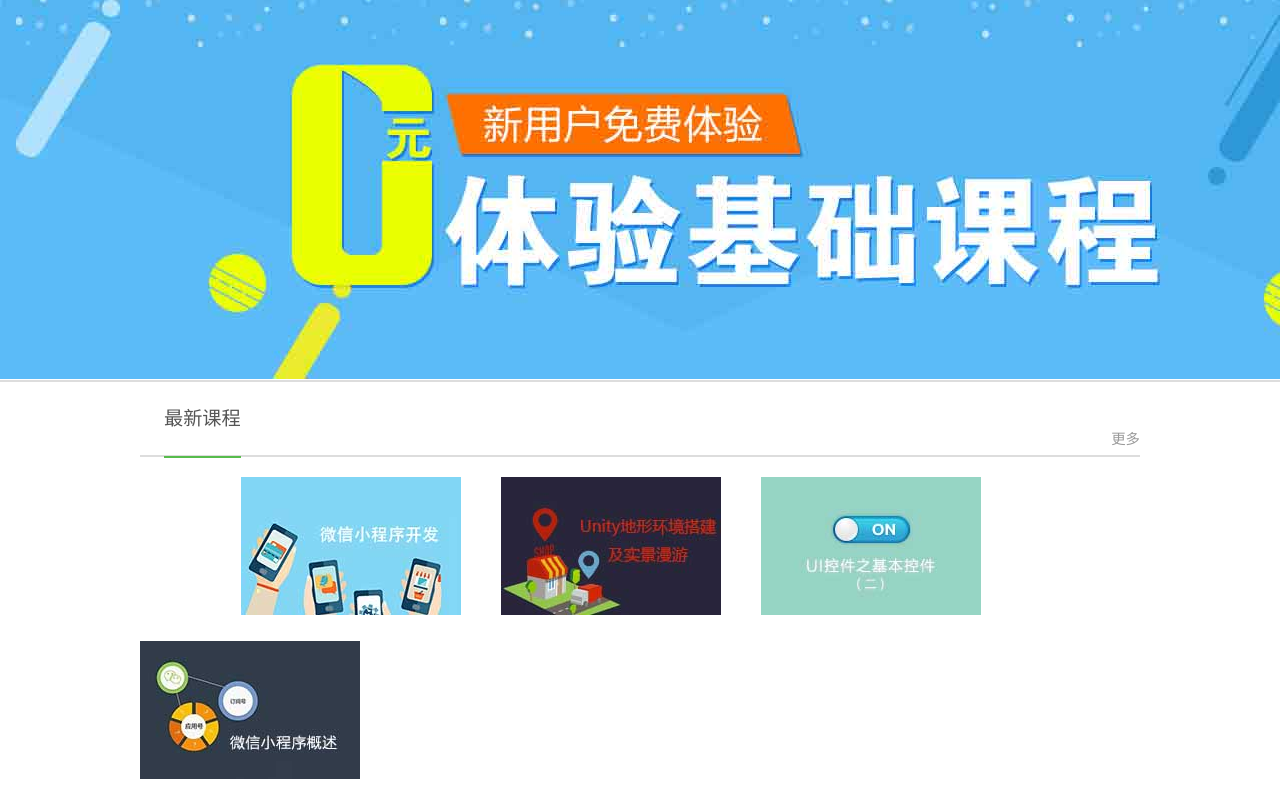
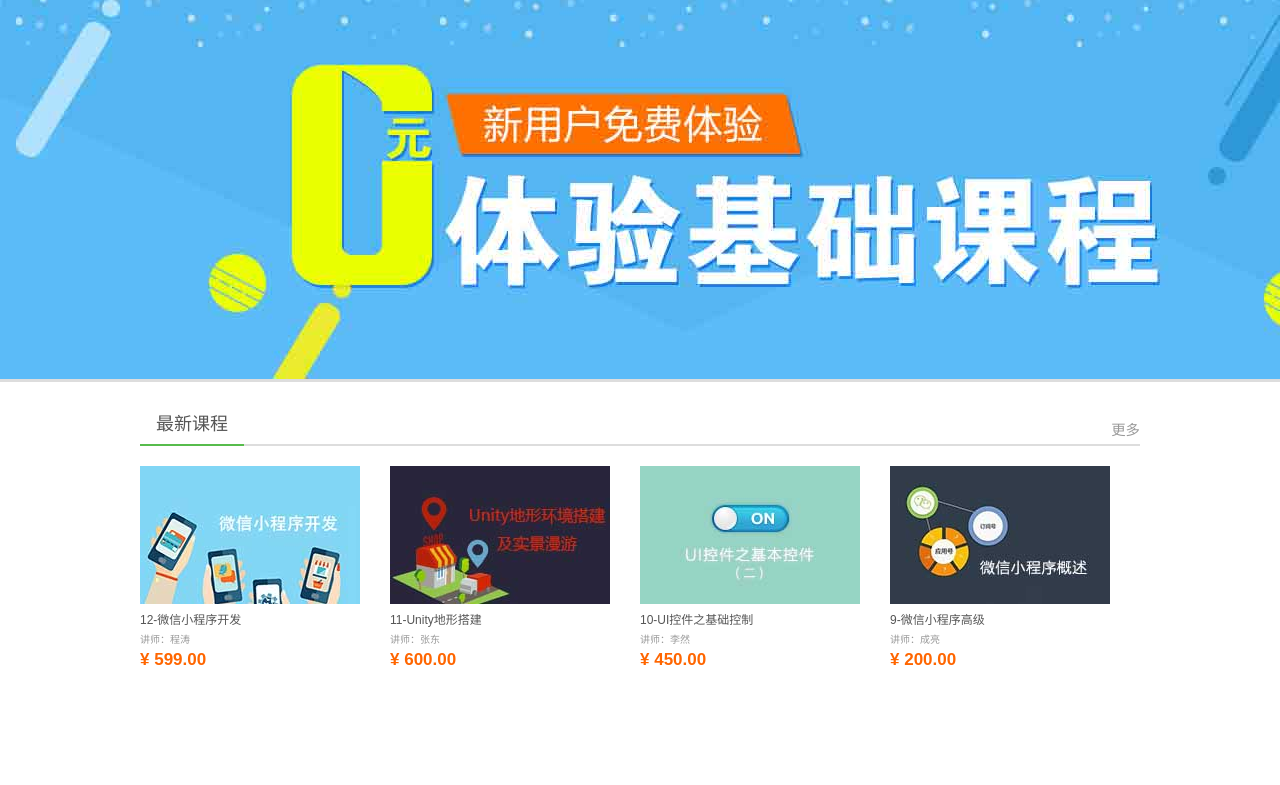
Before and after one commit to wmmycreat/iweb, a plain HTML site: page index.html in a window 1280 px wide. Shown: the part 167-952 px from the top of the page. After the commit the page ends 837 px from the top, so only its background shows below. Drawn offline with Linux system fonts and the light colour scheme.

Commit message:
主要内容part1的制作

```diff
--- a/css/base.css
+++ b/css/base.css
@@ -27,3 +27,6 @@ li{
 	list-style: none;/*删除无序列表的提示符号*/
 
 }
+p{
+	margin: 0;
+}
--- a/index.html
+++ b/index.html
@@ -157,39 +157,57 @@
 
 	.bar{
 		width: 100%;
-		height: 2px;
+		height: 3px;
 		background: #ddd;
-		margin-top: 1px;
+
 	}
 	.main{
-		width: 100%;
+
 	}
 	.title{
 
-		height:75px;
+		height:42px;
 		border-bottom: 2PX solid #ddd;
-		padding-left: 2em;
+
+		margin-top: 22px;
 
 	}
 	   .title span{
-		font-size: 1.6em;
+		font-size: 18px;
 		 font-weight: lighter;
 		 float: left;
-		line-height: 74px;
-		text-align: center;
+		line-height: 40px;
+		padding-left:16px;
+		padding-right: 16px;
 		 border-bottom:2px solid #57BC4C;
+
 	    }
 	   .title a{
 		   color: #999;
 		   font-size: 1.2em;
-		   padding-top:47px;
+		   padding-top:16px;
 		float: right;
 		}
 		.course>li{
-			margin:20px 40px 0 0;
+			margin:20px 30px 0 0;
 			 float: left;
+		}
+		.course>li:not(:last){
+			margin: 10px;
 
+		}
+		.course  a:hover{
+			color: red;
 
+		}
+		.course  .teacher{
+			font-size:10px;
+			color: #999;
+		}
+		.course  .rmb{
+			font-size: 17px;
+			font-weight: bold;
+			color:#f60;
 		}
 	</style>
 	</head>
@@ -285,22 +303,33 @@
 							<a href="#">
 								<img src="img/course/01.jpg">
 							</a>
-
+							<p><a href="#" class="course-name">12-微信小程序开发</a></p>
+							<p class="teacher">讲师：程涛</p>
+							<p class="rmb">¥ 599.00</p>
 						</li>
 						<li>
 							<a href="">
 								<img src="img/course/02.jpg">
 							</a>
+							<p><a href="#" class="course-name">11-Unity地形搭建</a></p>
+							<p class="teacher">讲师：张东</p>
+							<p class="rmb">¥ 600.00</p>
 						</li>
 						<li>
 							<a href="#">
 								<img src="img/course/03.jpg">
 							</a>
+							<p><a href="#" class="course-name">10-UI控件之基础控制</a></p>
+							<p class="teacher">讲师：李然</p>
+							<p class="rmb">¥ 450.00</p>
 						</li>
 						<li>
 							<a href="#">
 								<img src="img/course/04.jpg">
 							</a>
+							<p><a href="#" class="course-name">9-微信小程序高级</a></p>
+							<p class="teacher">讲师：成亮</p>
+							<p class="rmb">¥ 200.00</p>
 						</li>
 					</ul>
 
```
